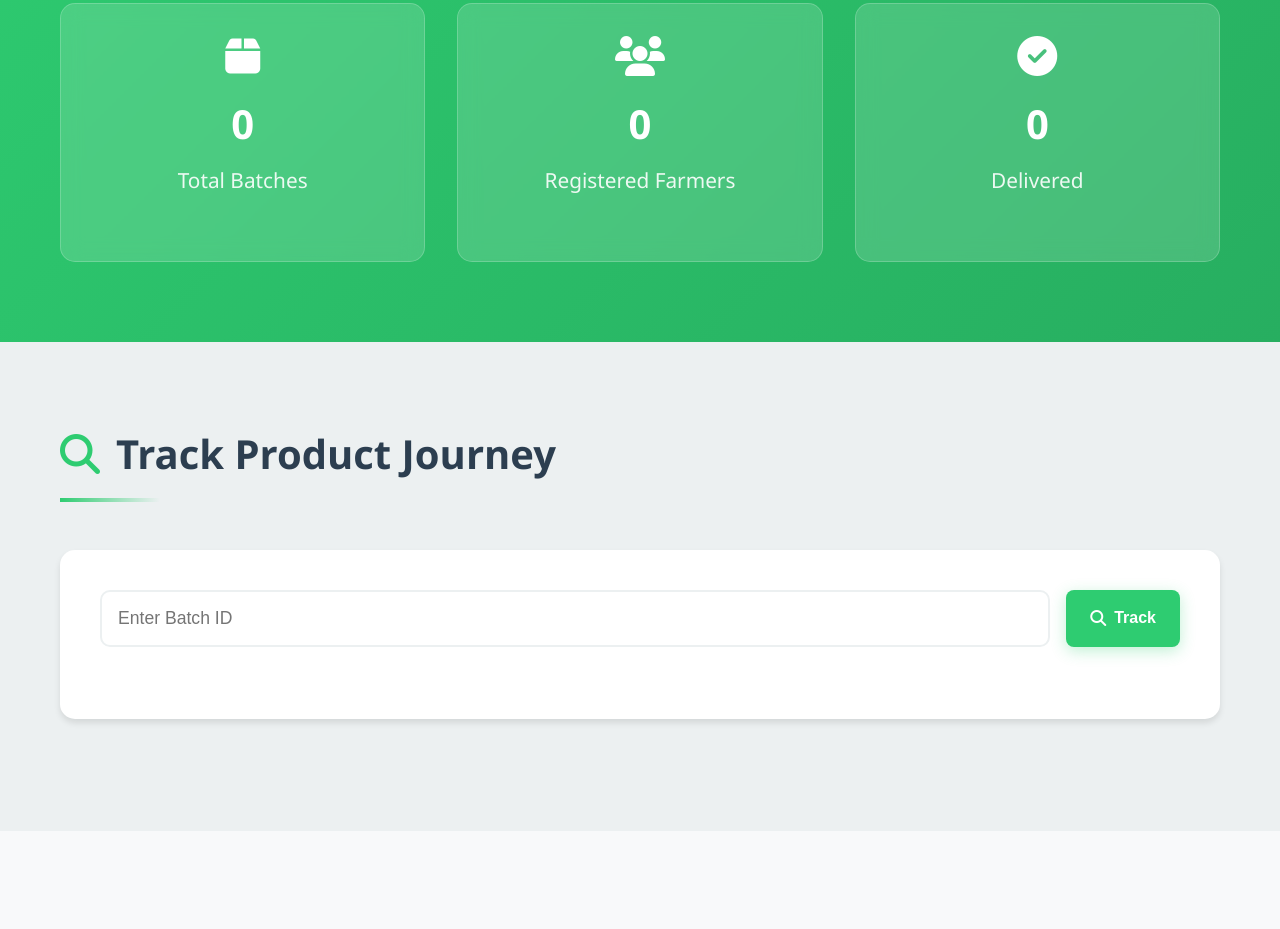
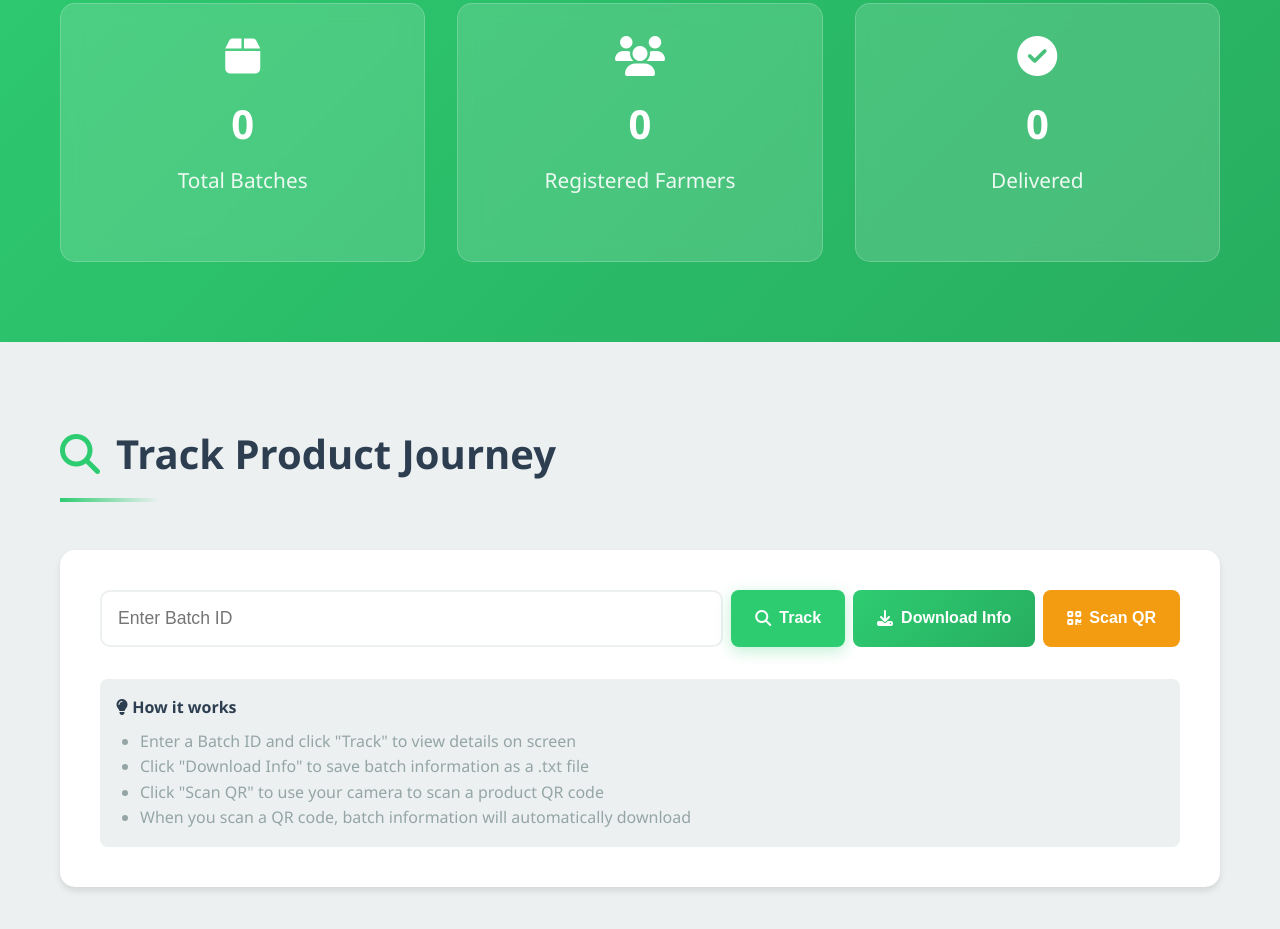
Before and after one commit to Franklin1312/Supply_Chain, a plain HTML site: page frontend/index.html in a window 1280 px wide. Shown: the part 333-1262 px from the top of the page. Before the commit the page ends 1164 px from the top, so only its background shows below. Drawn offline with nearby package versions, Linux system fonts and the light colour scheme; a script that the page names is missing.

Commit message:
Update index.html

```diff
--- a/frontend/index.html
+++ b/frontend/index.html
@@ -232,14 +232,50 @@
             <i class="fas fa-search"></i> <span data-translate="track_product">Track Product Journey</span>
         </h2>
         <div class="card">
-                <div class="search-box">
-                    <input type="number" id="trackBatchId" placeholder="Enter Batch ID">
+            <div class="search-box" style="display: flex; gap: 0.5rem; flex-wrap: wrap;">
+                <input type="number" id="trackBatchId" placeholder="Enter Batch ID" style="flex: 1; min-width: 200px;">
                 <button id="trackBtn" class="btn btn-primary">
                     <i class="fas fa-search"></i> <span data-translate="btn_track">Track</span>
                 </button>
+                <button id="downloadBatchBtn" class="btn btn-success" onclick="downloadBatchFromInput()">
+                    <i class="fas fa-download"></i> <span>Download Info</span>
+                </button>
+                <button id="scanQRBtn" class="btn btn-warning" onclick="scanQRCode()">
+                    <i class="fas fa-qrcode"></i> <span>Scan QR</span>
+                </button>
             </div>
-                <div id="batchDetails" style="display: none;">
+
+            <!-- QR Scanner Container -->
+            <div id="qrScannerContainer" style="display: none; margin-top: 1.5rem; text-align: center;">
+                <div style="background: #000; border-radius: 12px; padding: 1rem; display: inline-block;">
+                    <video id="qrVideo" autoplay style="width: 100%; max-width: 500px; border-radius: 8px;"></video>
+                </div>
+                <div style="margin-top: 1rem;">
+                    <p style="color: var(--gray); margin-bottom: 0.5rem;">
+                        <i class="fas fa-info-circle"></i> Point your camera at the QR code
+                    </p>
+                    <button class="btn btn-secondary" onclick="stopQRScanner()">
+                        <i class="fas fa-times"></i> Stop Scanner
+                    </button>
+                </div>
+            </div>
+
+            <!-- Batch Details Display -->
+            <div id="batchDetails" style="display: none; margin-top: 2rem;">
                 <p data-translate="batch_info">Batch information will appear here...</p>
+            </div>
+
+            <!-- Info Box -->
+            <div style="margin-top: 2rem; padding: 1rem; background: var(--light-color); border-radius: 8px; border-left: 4px solid var(--success-color);">
+                <h4 style="margin: 0 0 0.5rem 0; color: var(--text-dark);">
+                    <i class="fas fa-lightbulb"></i> How it works
+                </h4>
+                <ul style="margin: 0; padding-left: 1.5rem; color: var(--gray);">
+                    <li>Enter a Batch ID and click "Track" to view details on screen</li>
+                    <li>Click "Download Info" to save batch information as a .txt file</li>
+                    <li>Click "Scan QR" to use your camera to scan a product QR code</li>
+                    <li>When you scan a QR code, batch information will automatically download</li>
+                </ul>
             </div>
         </div>
     </div>
```
Lines whose indentation alone changed are shown as unchanged.
